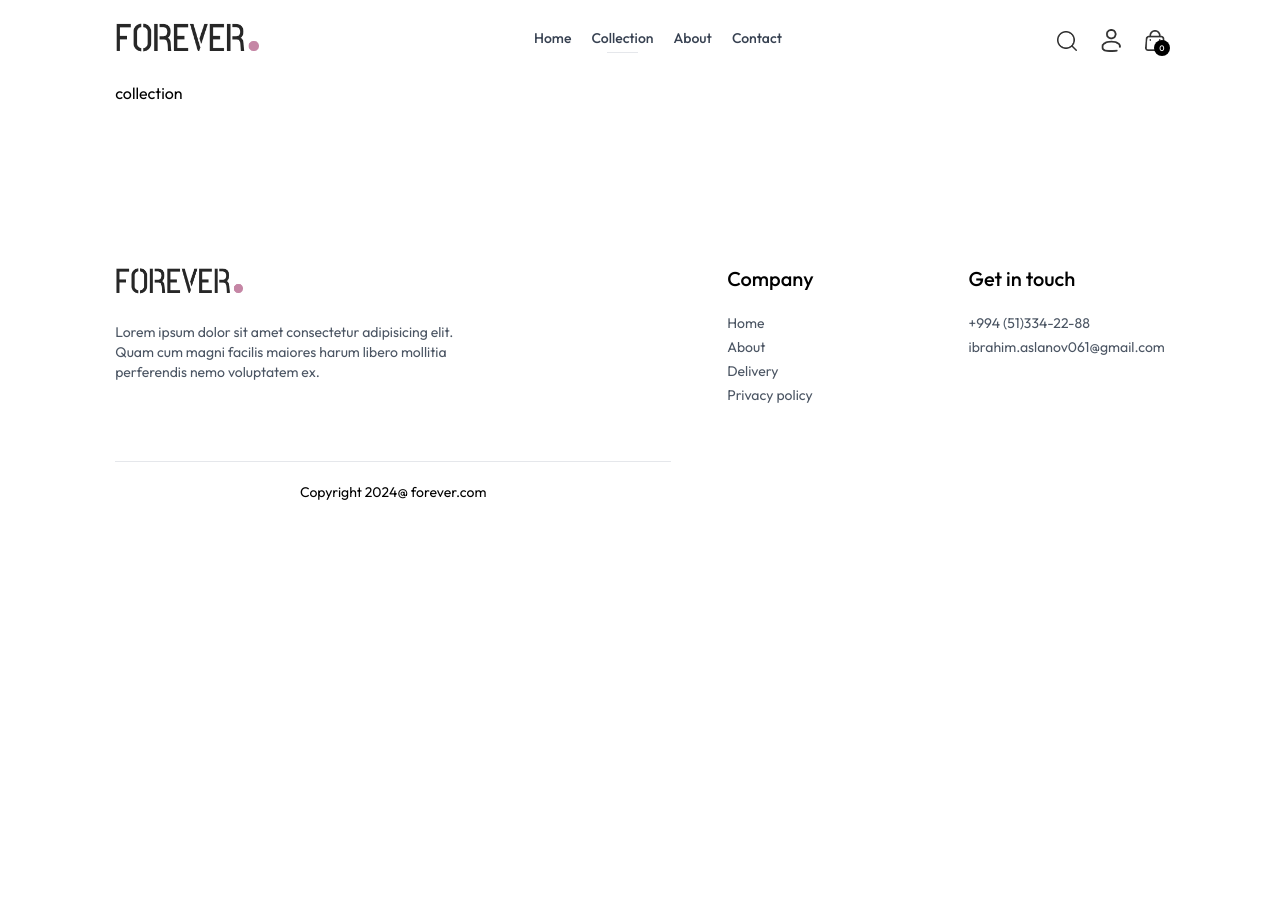
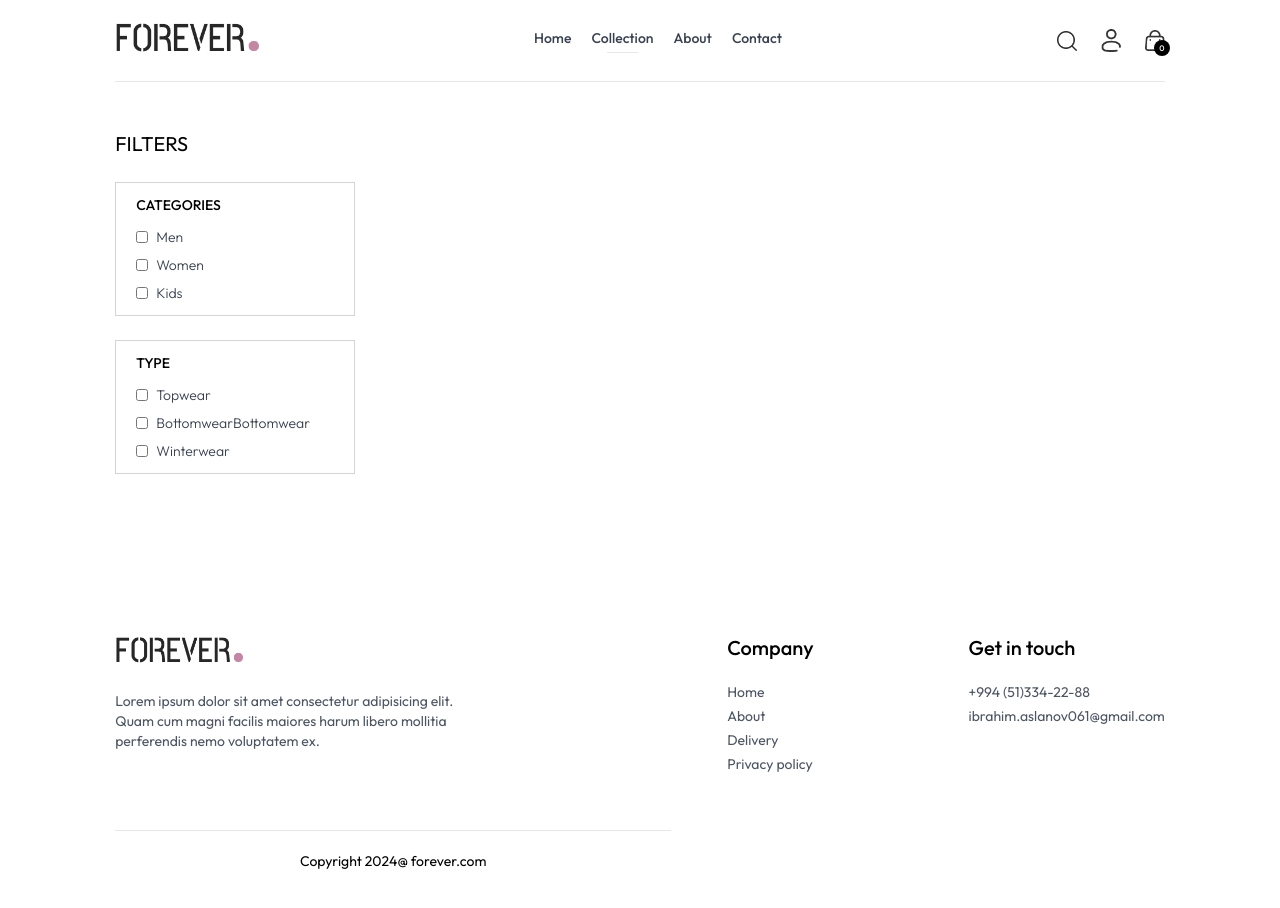
Before and after one commit to aslanliIbrahim/e-commerce-website, a React (Create React App) app: page /collection in a window 1280 px wide. Shown: the top 908 px of the page. Before the commit the page ends 800 px from the top, so only its background shows below. Built offline with nearby package versions, Linux system fonts and the light colour scheme.

Commit message:
Collection left side (filters) ui is ready for use

```diff
--- a/src/pages/Collection.jsx
+++ b/src/pages/Collection.jsx
@@ -1,9 +1,78 @@
-import React from 'react'
+import React, { useContext, useState } from "react";
+import { ShopContext } from "../context/ShopContext";
+import { assets } from "../assets/frontend_assets/assets";
 
-const collection = () => {
+const Collection = () => {
+  const { products } = useContext(ShopContext);
+  const [showList, setShowList] = useState(false);
+
+
   return (
-    <div>collection</div>
-  )
-}
+    <section className="flex flex-col sm:flex-row gap-1 sm:gap-10 pt-10 border-t">
+      {/*Filter Option */}
+      <div className="min-w-60">
+        <p
+          onClick={() => setShowList(!showList)}
+          className="my-2 text-xl flex items-center text-center gap-2 cursor-pointer text-transform: uppercase"
+        >
+          filters
+          <img
+            className={`h-3 sm:hidden ${
+              showList ? "transition-all rotate-90" : ""
+            }`}
+            src={assets.dropdown_icon}
+            alt="dropdown_icon"
+          />
+        </p>
+        {/*Category Filter */}
+        <div
+          className={`border border-gray-300 pl-5 py-3 mt-6 ${
+            showList ? "" : "hidden"
+          } sm:block`}
+        >
+          <p className="text-transform: uppercase text-sm font-medium mb-3">
+            categories
+          </p>
+          <div className="flex flex-col gap-2 text-sm font-light text-gray-700">
+            <label className="flex gap-2">
+              <input type="checkbox" className="w-3" value={"Men"} /> Men
+            </label>
+            <label className="flex gap-2">
+              <input type="checkbox" className="w-3" value={"Women"} /> Women
+            </label>
+            <label className="flex gap-2">
+              <input type="checkbox" className="w-3" value={"Kids"} /> Kids
+            </label>
+          </div>
+        </div>
+        {/*SubCategory Filter */}
+        <div
+          className={`border border-gray-300 pl-5 py-3 mt-6 ${
+            showList ? "" : "hidden"
+          } sm:block`}
+        >
+          <p className="text-transform: uppercase text-sm font-medium mb-3">
+            type
+          </p>
+          <div className="flex flex-col gap-2 text-sm font-light text-gray-700">
+            <label className="flex gap-2">
+              <input type="checkbox" className="w-3" value={"Topwear"} />
+              Topwear
+            </label>
+            <label className="flex gap-2">
+              <input type="checkbox" className="w-3" value={"Women"} />
+              {"Bottomwear"}
+              Bottomwear
+            </label>
+            <label className="flex gap-2">
+              <input type="checkbox" className="w-3" value={"Winterwear"} />
+              Winterwear
+            </label>
+          </div>
+        </div>
+      </div>
+    </section>
+  );
+};
 
-export default collection
+export default Collection;
```
